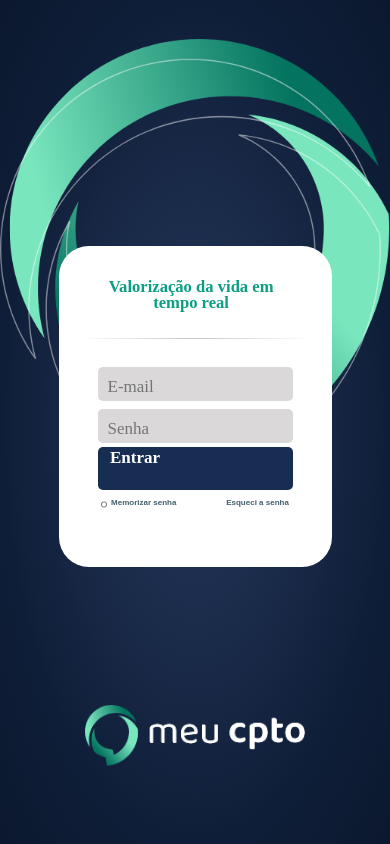
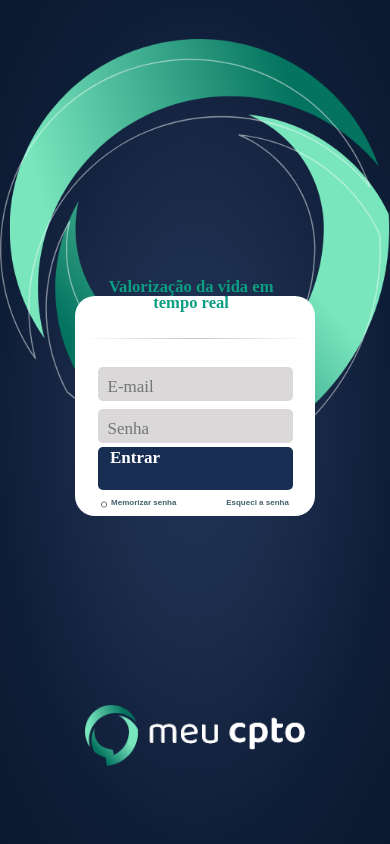
Before and after one commit to markusknauer1/MeuCPTO, a React (Create React App) app: page / in a window 390 px wide. Built offline with nearby package versions, Linux system fonts and the light colour scheme; a web font is replaced by a local one.

Commit message:
atualização

```diff
--- a/src/styles/global.css
+++ b/src/styles/global.css
@@ -206,15 +206,15 @@ html {
   .login-right {
     z-index: 1;
     background-color: white;
-    border-radius: 30px;
+    border-radius: 20px;
     position: fixed;
     display: flex;
     flex-direction: column;
     justify-content: center;
     align-items: center;
     margin-top: -8%;
-    width: 70%;
-    height: 38%;
+    width: 240px;
+    height: 220px;
   }
   .login-right h3 {
     top: 33%;
```
